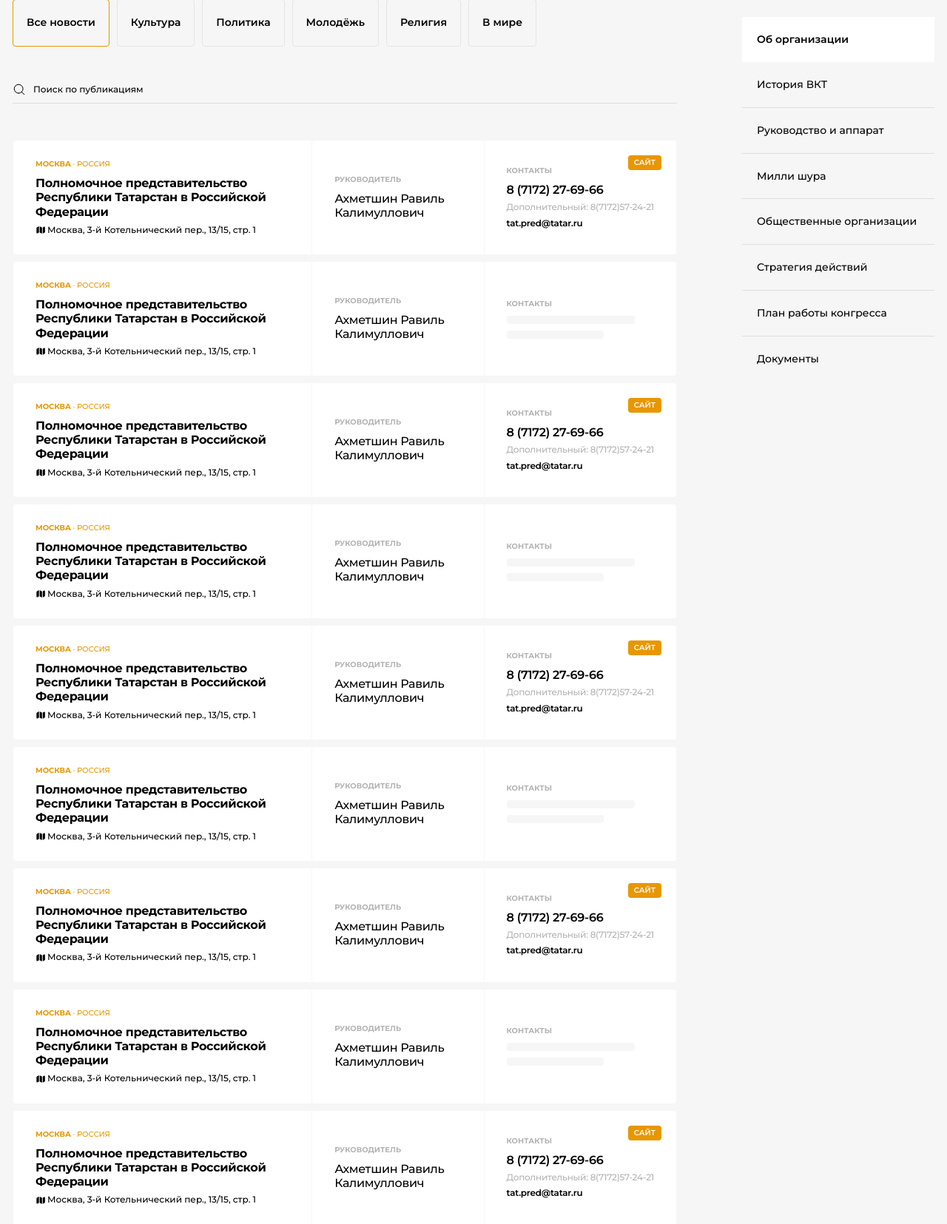
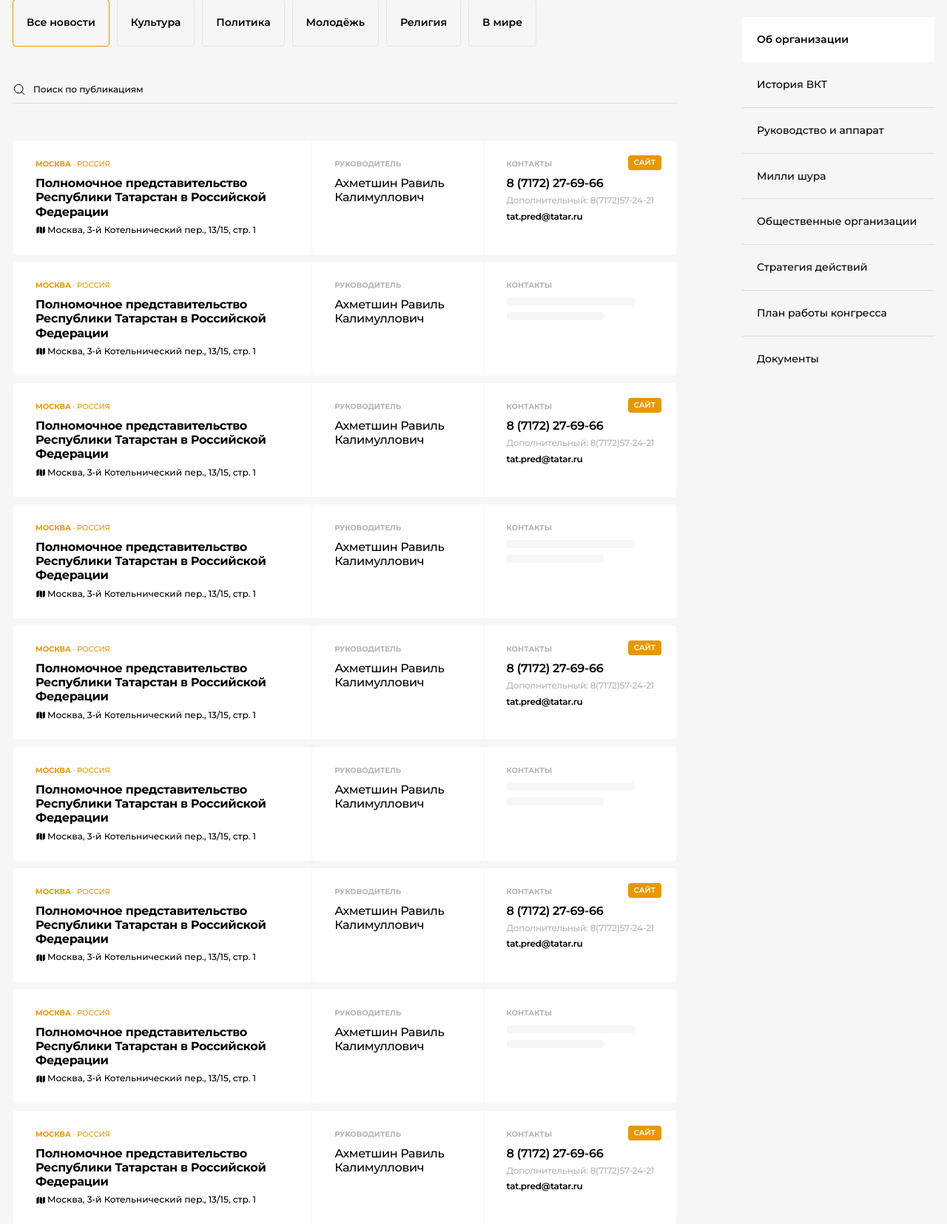
Before and after one commit to lyf2000/tatarcongresss-front-templates, a FastAPI app: template app/templates/organization-list.html in a window 1280 px wide. Shown: the part 284-1939 px from the top of the page at 74% size. Run offline with FastAPI, Linux system fonts and the light colour scheme; the template is opened without the code that fills it, so the values that code supplies are empty; some libraries are stand-ins or nearby versions.

Commit message:
адаптив organization-list

```diff
--- a/app/static/css/output.css
+++ b/app/static/css/output.css
@@ -1360,6 +1360,9 @@
   .text-center {
     text-align: center;
   }
+  .align-top {
+    vertical-align: top;
+  }
   .text-block-header {
     font-size: var(--text-block-header);
     line-height: var(--tw-leading, var(--text-block-header--line-height));
@@ -1507,6 +1510,11 @@
   }
   .opacity-50 {
     opacity: 50%;
+  }
+  .not-first\:mt-5 {
+    &:not(*:first-child) {
+      margin-top: calc(var(--spacing) * 5);
+    }
   }
   .group-hover\:opacity-100 {
     &:is(:where(.group):hover *) {
@@ -1837,6 +1845,13 @@
       line-height: var(--tw-leading, var(--text-xs--line-height));
     }
   }
+  .max-lg\:not-first\:mt-5 {
+    @media (width < 64rem) {
+      &:not(*:first-child) {
+        margin-top: calc(var(--spacing) * 5);
+      }
+    }
+  }
   .max-md\:absolute {
     @media (width < 48rem) {
       position: absolute;
@@ -2297,6 +2312,11 @@
       grid-row: span 2 / span 2;
     }
   }
+  .lg\:my-7\.5 {
+    @media (width >= 64rem) {
+      margin-block: calc(var(--spacing) * 7.5);
+    }
+  }
   .lg\:my-10 {
     @media (width >= 64rem) {
       margin-block: calc(var(--spacing) * 10);
@@ -2604,6 +2624,12 @@
   .lg\:w-111\! {
     @media (width >= 64rem) {
       width: calc(var(--spacing) * 111) !important;
+    }
+  }
+  .lg\:border-spacing-y-2\.5 {
+    @media (width >= 64rem) {
+      --tw-border-spacing-y: calc(var(--spacing) * 2.5);
+      border-spacing: var(--tw-border-spacing-x) var(--tw-border-spacing-y);
     }
   }
   .lg\:grid-cols-2 {
@@ -2777,6 +2803,11 @@
       padding-block: calc(var(--spacing) * 5.5);
     }
   }
+  .lg\:py-6\.5 {
+    @media (width >= 64rem) {
+      padding-block: calc(var(--spacing) * 6.5);
+    }
+  }
   .lg\:py-24 {
     @media (width >= 64rem) {
       padding-block: calc(var(--spacing) * 24);
@@ -2967,6 +2998,11 @@
   .xl\:mb-3 {
     @media (width >= 80rem) {
       margin-bottom: calc(var(--spacing) * 3);
+    }
+  }
+  .xl\:mb-7\.5 {
+    @media (width >= 80rem) {
+      margin-bottom: calc(var(--spacing) * 7.5);
     }
   }
   .xl\:hidden {
--- a/app/templates/organization-list.html
+++ b/app/templates/organization-list.html
@@ -1,16 +1,15 @@
 {% include 'blocks/header.html' %}
 
-<section class="mb-17.5 flex gap-x-22">
-  <div class="grow">
+<section class="mb-10 lg:mb-17.5 flex gap-x-10 xl:gap-x-22">
+  <div class="grow min-w-0">
     {% include 'blocks/breadcrumbs.html' %}
+    <h1 class="text-page-header mb-5 lg:mb-7.5">Татарские организации в регионах России</h1>
 
-    <h1 class="text-page-header mb-7.5">Татарские организации в регионах России</h1>
-
-    <div class="mb-10">
+    <div class="mb-5 lg:mb-10">
       {% include 'blocks/tabs-2.html' %}
     </div>
 
-    <form class="relative border-b border-black/10 mb-10">
+    <form class="relative border-b border-black/10 mb-5 lg:mb-10">
       <button type="submit" class="absolute left-0 top-1/2 -translate-y-1/2 size-4.5">
         <img src="./static/imgs/icons/loop.svg" alt="" width="18" height="18">
       </button>
@@ -18,10 +17,22 @@
       <input type="text" placeholder="Поиск по публикациям" class="pl-7 py-2.75 w-full placeholder:text-black text-xs"/>
     </form>
 
-    <table class="border-separate border-spacing-x-px border-spacing-y-2.5">
+    <div class="mb-5 flex gap-x-1 text-sm font-semibold lg:hidden">
+      <button class="rounded-sm p-4 bg-black text-white grow flex items-center gap-x-3">
+        <svg width="20" height="20" class="fill-current" xmlns="http://www.w3.org/2000/svg"><path d="M16.585 11.25H3.418c-1.25 0-1.75.533-1.75 1.858v3.367c0 1.325.5 1.858 1.75 1.858h13.167c1.25 0 1.75-.533 1.75-1.858v-3.367c0-1.325-.5-1.858-1.75-1.858M16.585 1.667H3.418c-1.25 0-1.75.533-1.75 1.858v3.367c0 1.325.5 1.858 1.75 1.858h13.167c1.25 0 1.75-.533 1.75-1.858V3.525c0-1.325-.5-1.858-1.75-1.858"/></svg>
+        <span>Список</span>
+      </button>
+
+      <button class="rounded-sm p-4 bg-white text-black grow flex items-center gap-x-3">
+        <svg width="20" height="20" class="fill-current" xmlns="http://www.w3.org/2000/svg"><path d="M6.36 2.975c.15-.082.308.044.308.214v11.278c0 .197-.135.364-.308.458l-1.958 1.117c-1.367.783-2.492.133-2.492-1.45V6.483c0-.525.375-1.175.842-1.441zM12.222 5.062a.5.5 0 0 1 .278.448v10.777a.5.5 0 0 1-.717.45l-3.375-1.626a.5.5 0 0 1-.283-.45V3.839a.5.5 0 0 1 .722-.448zM18.332 5.408v8.109c0 .525-.375 1.175-.842 1.441l-2.784 1.596a.5.5 0 0 1-.749-.433V5.323a.5.5 0 0 1 .252-.435l1.631-.93c1.367-.784 2.492-.134 2.492 1.45"/></svg>
+        <span>Список</span>
+      </button>
+    </div>
+
+    <table class="border-separate border-spacing-x-px lg:border-spacing-y-2.5 w-full">
       {% for _ in range(5) %}
-      <tr>
-        <td class="bg-white rounded-l-sm px-7.5 py-6.5">
+      <tr class="max-lg:flex flex-col max-lg:divide-y divide-grey max-lg:not-first:mt-5">
+        <td class="bg-white rounded-l-sm p-4 lg:px-7.5 lg:py-6.5 align-top">
           <p class="mb-2.5 uppercase text-tiny font-medium text-accent"><snap class="font-bold">Москва</snap> · Россия</p>
           <p class="mb-2 font-bold -tracking-2">Полномочное представительство Республики Татарстан в Российской Федерации</p>
 
@@ -31,12 +42,12 @@
           </div>
         </td>
 
-        <td class="bg-white px-7.5 py-6.5">
+        <td class="bg-white p-4 lg:px-7.5 lg:py-6.5 align-top">
           <p class="mb-2.5 uppercase font-bold text-tiny text-thumb-button">Руководитель</p>
           <p class="font-medium -tracking-2">Ахметшин Равиль Калимуллович</p>
         </td>
 
-        <td class="bg-white rounded-r-sm px-7.5 py-6.5 relative whitespace-nowrap">
+        <td class="bg-white rounded-r-sm p-4 lg:px-7.5 lg:py-6.5 relative whitespace-nowrap align-top">
           <span class="status bg-accent text-white absolute top-5 right-5">САЙТ</span>
 
           <p class="mb-2.5 uppercase font-bold text-tiny text-thumb-button">контакты</p>
@@ -45,8 +56,9 @@
           <a class="block font-semibold text-xs -tracking-2" href="mailto:tat.pred@tatar.ru">tat.pred@tatar.ru</a>
         </td>
       </tr>
-      <tr>
-        <td class="bg-white rounded-l-sm px-7.5 py-6.5">
+
+      <tr class="max-lg:flex flex-col max-lg:divide-y divide-grey max-lg:not-first:mt-5">
+        <td class="bg-white rounded-l-sm p-4 lg:px-7.5 lg:py-6.5 align-top">
           <p class="mb-2.5 uppercase text-tiny font-medium text-accent"><snap class="font-bold">Москва</snap> · Россия</p>
           <p class="mb-2 font-bold -tracking-2">Полномочное представительство Республики Татарстан в Российской Федерации</p>
 
@@ -56,12 +68,12 @@
           </div>
         </td>
 
-        <td class="bg-white px-7.5 py-6.5">
+        <td class="bg-white p-4 lg:px-7.5 lg:py-6.5 align-top">
           <p class="mb-2.5 uppercase font-bold text-tiny text-thumb-button">Руководитель</p>
           <p class="font-medium -tracking-2">Ахметшин Равиль Калимуллович</p>
         </td>
 
-        <td class="bg-white rounded-r-sm px-7.5 py-6.5 relative whitespace-nowrap">
+        <td class="bg-white rounded-r-sm p-4 lg:px-7.5 lg:py-6.5 relative whitespace-nowrap align-top">
           <p class="mb-2.5 uppercase font-bold text-tiny text-thumb-button">контакты</p>
           <div class="bg-grey2 rounded-sm h-2.75 mb-2.25 w-43.25"></div>
           <div class="bg-grey2 rounded-sm h-2.75 w-32.75"></div>
@@ -70,11 +82,11 @@
       {% endfor %}
     </table>
 
-    <button class="my-7.5 show-more-btn">Загрузить больше</button>
+    <button class="my-5 lg:my-7.5 show-more-btn">Загрузить больше</button>
     {% include 'blocks/pagination.html' %}
   </div>
 
-  <div class="shrink-0 w-65 min-w-0">
+  <div class="shrink-0 w-65 space-y-7.5 max-lg:hidden">
     <div class="my-10 flex gap-x-1 text-sm font-semibold">
       <button class="rounded-sm p-4 bg-black text-white grow flex items-center gap-x-3">
         <svg width="20" height="20" class="fill-current" xmlns="http://www.w3.org/2000/svg"><path d="M16.585 11.25H3.418c-1.25 0-1.75.533-1.75 1.858v3.367c0 1.325.5 1.858 1.75 1.858h13.167c1.25 0 1.75-.533 1.75-1.858v-3.367c0-1.325-.5-1.858-1.75-1.858M16.585 1.667H3.418c-1.25 0-1.75.533-1.75 1.858v3.367c0 1.325.5 1.858 1.75 1.858h13.167c1.25 0 1.75-.533 1.75-1.858V3.525c0-1.325-.5-1.858-1.75-1.858"/></svg>
@@ -87,14 +99,12 @@
       </button>
     </div>
 
-    <div class="shrink-0 w-65">
-      {% include 'blocks/about-nav.html' %}
-    </div>
+    {% include 'blocks/about-nav.html' %}
   </div>
 </section>
 
-<section class="relative mb-7.5">
-  <h3 class="mb-7 text-3xl -tracking-4 font-light">Новости</h3>
+<section class="relative xl:mb-7.5">
+  <h3 class="mb-7 text-block-header">Новости</h3>
 
   {% include 'blocks/news-section.html' %}
 </section>
```
